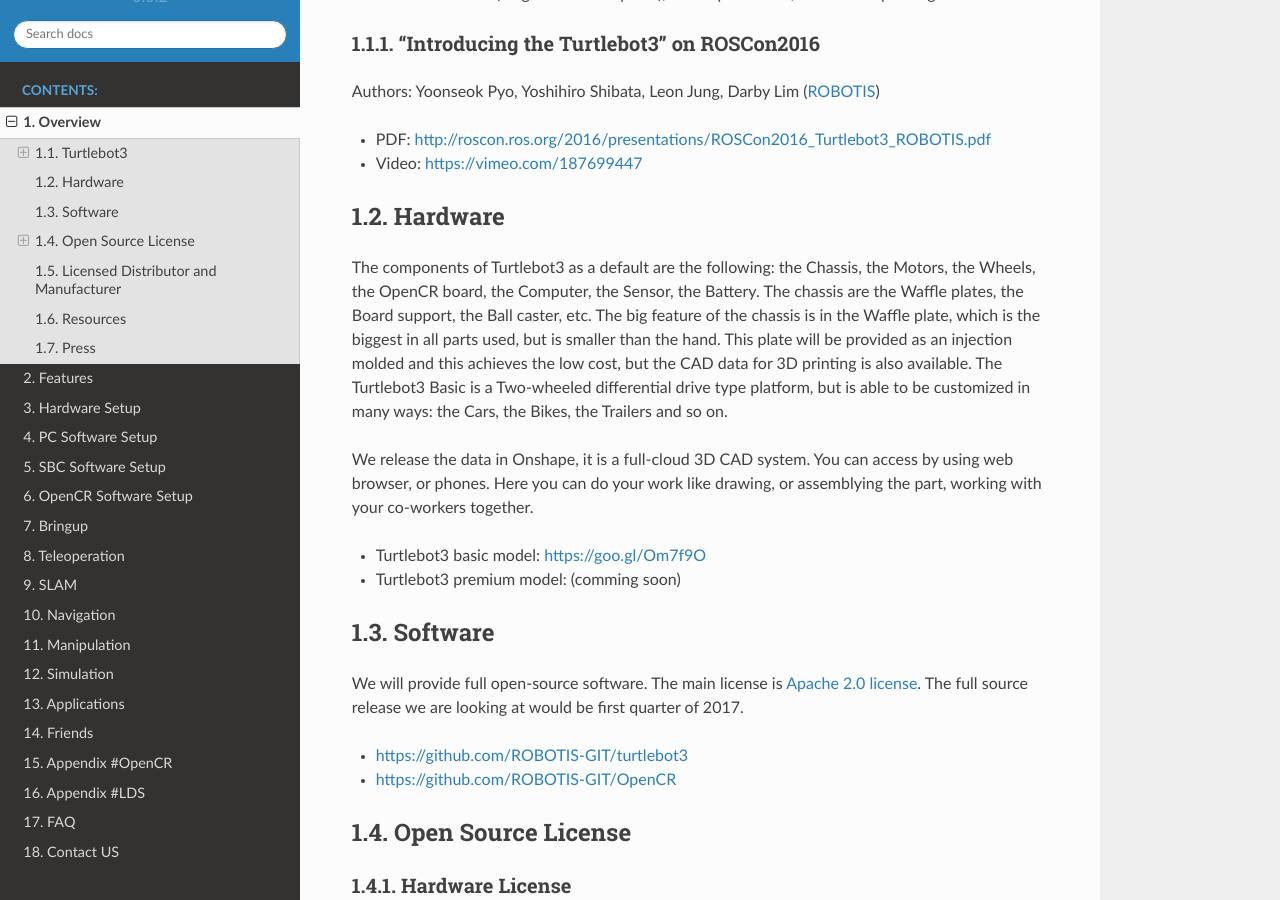
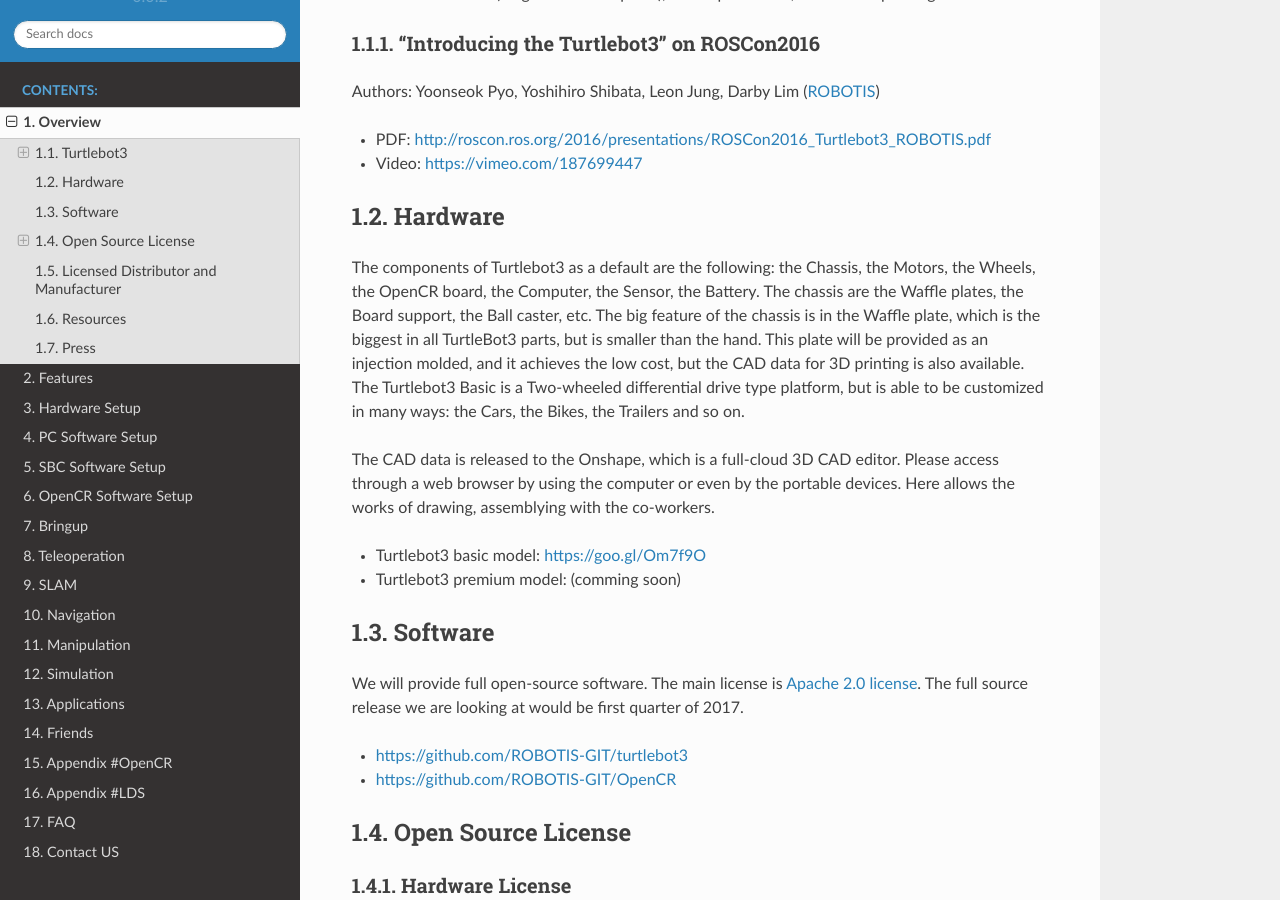
Before and after one commit to shivharis/turtlebot3_wiki, a Sphinx documentation site: the page built from docs/source/introduction.rst, in a window 1280 px wide and 900 px high, scrolled down 402 px. Built offline with Sphinx 7.4.7 and the Read the Docs theme 2.0.0, drawn with Linux system fonts in a browser that asks for light colours.

Commit message:
Update introduction.rst

```diff
--- a/docs/source/introduction.rst
+++ b/docs/source/introduction.rst
@@ -19,9 +19,9 @@
 Hardware
 --------
 
-The components of Turtlebot3 as a default are the following: the Chassis, the Motors, the Wheels, the OpenCR board, the Computer, the Sensor, the Battery. The chassis are the Waffle plates, the Board support, the Ball caster, etc. The big feature of the chassis is in the Waffle plate, which is the biggest in all parts used, but is smaller than the hand. This plate will be provided as an injection molded and this achieves the low cost, but the CAD data for 3D printing is also available. The Turtlebot3 Basic is a Two-wheeled differential drive type platform, but is able to be customized in many ways: the Cars, the Bikes, the Trailers and so on.
+The components of Turtlebot3 as a default are the following: the Chassis, the Motors, the Wheels, the OpenCR board, the Computer, the Sensor, the Battery. The chassis are the Waffle plates, the Board support, the Ball caster, etc. The big feature of the chassis is in the Waffle plate, which is the biggest in all TurtleBot3 parts, but is smaller than the hand. This plate will be provided as an injection molded, and it achieves the low cost, but the CAD data for 3D printing is also available. The Turtlebot3 Basic is a Two-wheeled differential drive type platform, but is able to be customized in many ways: the Cars, the Bikes, the Trailers and so on.
 
-We release the data in Onshape, it is a full-cloud 3D CAD system. You can access by using web browser, or phones. Here you can do your work like drawing, or assemblying the part, working with your co-workers together.
+The CAD data is released to the Onshape, which is a full-cloud 3D CAD editor. Please access through a web browser by using the computer or even by the portable devices. Here allows the works of drawing, assemblying with the co-workers.
 
 - Turtlebot3 basic model: https://goo.gl/Om7f9O
 - Turtlebot3 premium model: (comming soon)
```
